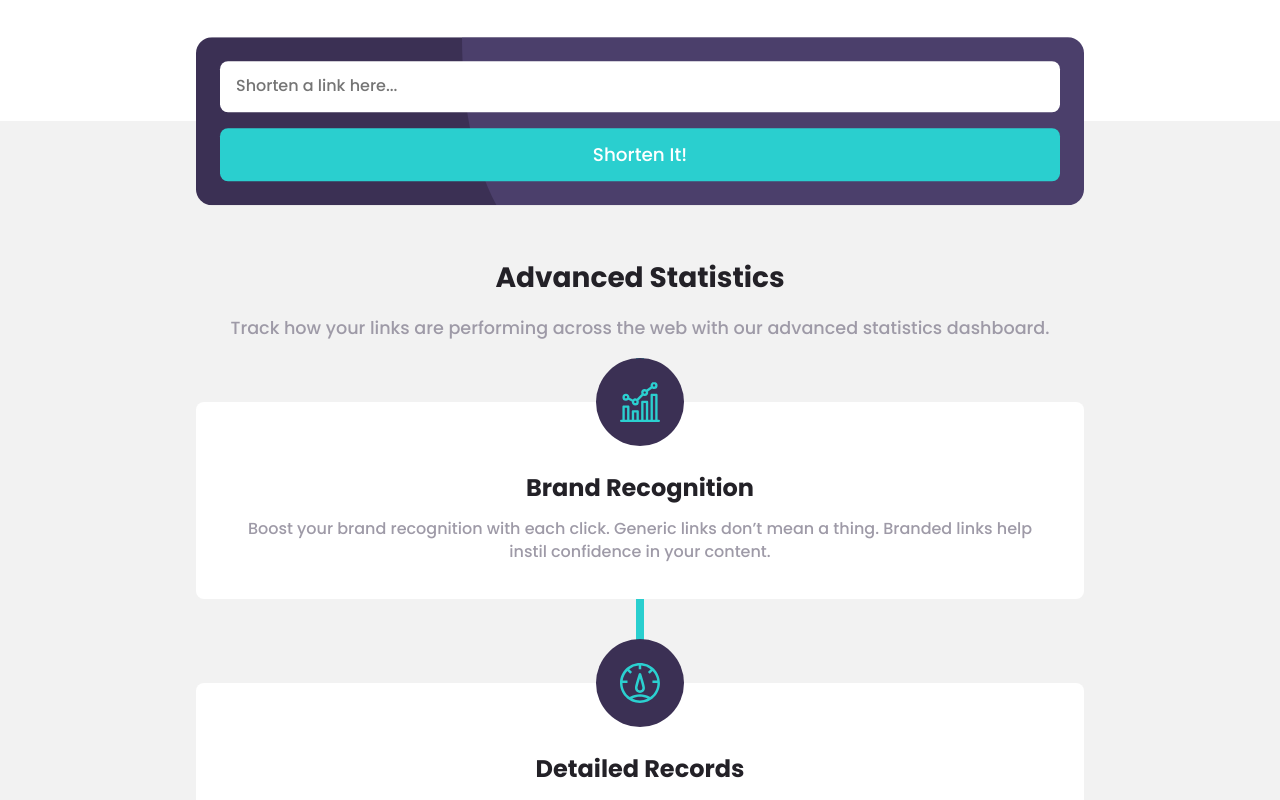
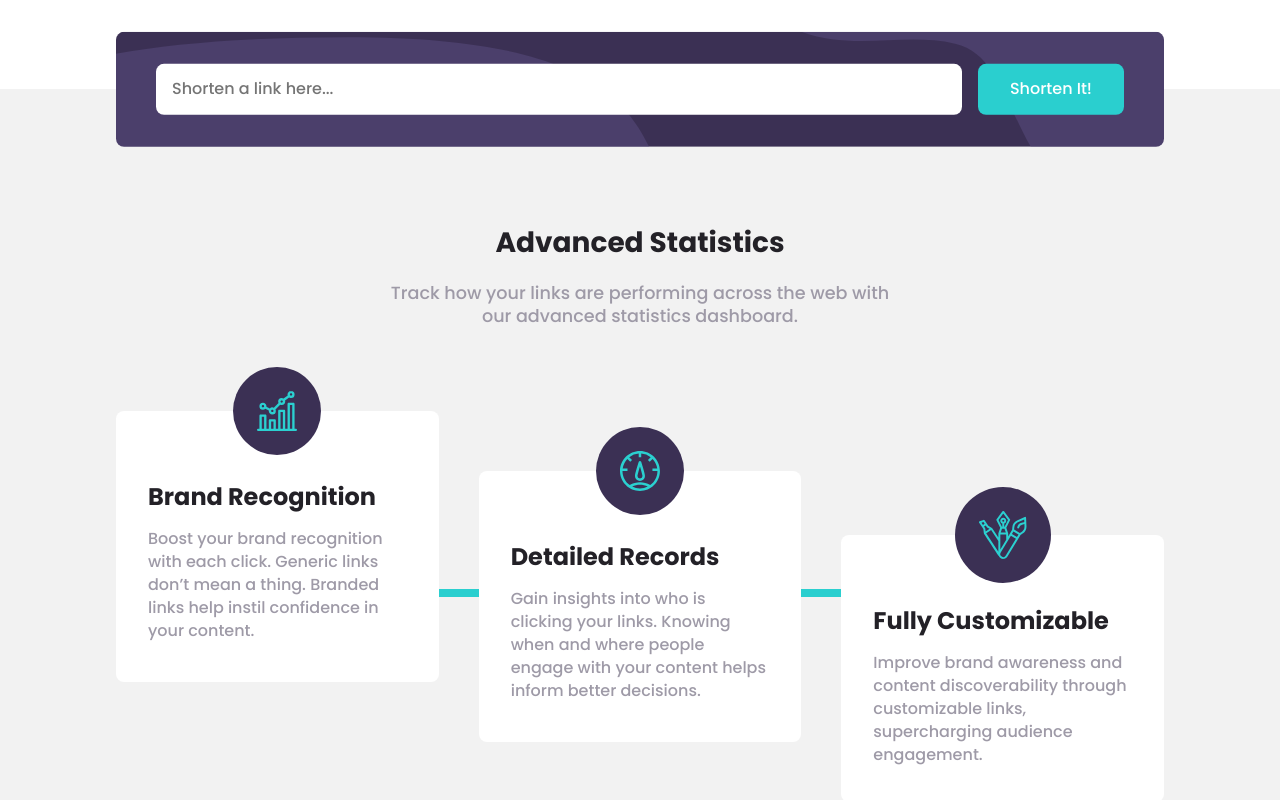
Before and after one commit to Naithcots/shortly, a React (Vite) app: page / in a window 1280 px wide. Shown: the part 500-1300 px from the top of the page. Built offline with nearby package versions, Linux system fonts and the light colour scheme.

Commit message:
Add desktop statistics component

```diff
--- a/src/components/Advanced/Advanced.module.css
+++ b/src/components/Advanced/Advanced.module.css
@@ -7,6 +7,8 @@
 }
 
 .description {
+  margin-inline: auto;
+  max-width: 45ch;
   font-size: 1.1rem;
   line-height: 2ch;
   color: var(--grayish-violet);
@@ -31,3 +33,48 @@
 
   background-color: var(--cyan);
 }
+
+@media screen and (min-width: 45em) {
+  .cards {
+    margin-top: 2.5rem;
+  }
+}
+
+@media screen and (min-width: 55em) {
+  .cards::before {
+    --width: 0.5rem;
+
+    content: "";
+
+    height: var(--width);
+    width: 100%;
+
+    position: absolute;
+    top: calc(50% + var(--width) / 2);
+    left: 0;
+
+    background-color: var(--cyan);
+  }
+
+  .cards {
+    grid-template-columns: repeat(3, 1fr);
+    grid-template-rows: 20px 20px auto 20px 20px;
+
+    text-align: left;
+  }
+
+  .cards > *:nth-child(1) {
+    grid-column: 1;
+    grid-row: 1 / 4;
+  }
+
+  .cards > *:nth-child(2) {
+    grid-column: 2;
+    grid-row: 2 / 5;
+  }
+
+  .cards > *:nth-child(3) {
+    grid-column: 3;
+    grid-row: 3 / 6;
+  }
+}
--- a/src/components/Statistics/Shorten/Shorten.module.css
+++ b/src/components/Statistics/Shorten/Shorten.module.css
@@ -1,8 +1,11 @@
 .form {
-
-
   padding: 1.5rem;
   border-radius: 1rem;
+
+  display: flex;
+  flex-direction: column;
+  align-items: center;
+  gap: 1rem;
 
   background: url("/bg-shorten-mobile.svg");
   background-size: 70%;
@@ -12,8 +15,6 @@
 }
 
 .input {
-  margin-bottom: 1rem;
-
   width: 100%;
   padding: 1rem;
   border-radius: 0.5rem;
@@ -24,3 +25,23 @@
   width: 100%;
   border-radius: 0.5rem;
 }
+
+@media screen and (min-width: 50em) {
+  .form {
+    padding: 2rem 2.5rem;
+    border-radius: 0.5rem;
+    flex-direction: row;
+
+    background: url("/bg-shorten-desktop.svg");
+    background-size: cover;
+    background-position: center;
+    background-repeat: no-repeat;
+    background-color: var(--dark-violet);
+  }
+
+  .button {
+    white-space: nowrap;
+    width: fit-content;
+    font-size: 1rem;
+  }
+}
--- a/src/components/Statistics/Statistics.module.css
+++ b/src/components/Statistics/Statistics.module.css
@@ -1,5 +1,5 @@
 .container {
-  margin-top: 10rem;
+  margin-top: 8rem;
 
   background-color: var(--light-gray);
 }
@@ -11,3 +11,10 @@
 .window {
   transform: translateY(-50px);
 }
+
+@media screen and (min-width: 50em) {
+  .window {
+    padding-bottom: 6rem;
+    transform: translateY(0);
+  }
+}
--- a/src/components/Wrapper/Wrapper.module.css
+++ b/src/components/Wrapper/Wrapper.module.css
@@ -1,7 +1,7 @@
 .wrapper {
   margin-inline: auto;
   padding-inline: 1rem;
-  max-width: 60em;
+  max-width: 70em;
 }
 
 @media screen and (min-width: 45em) {
```
